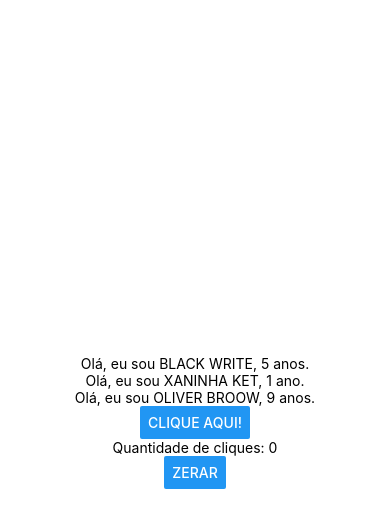
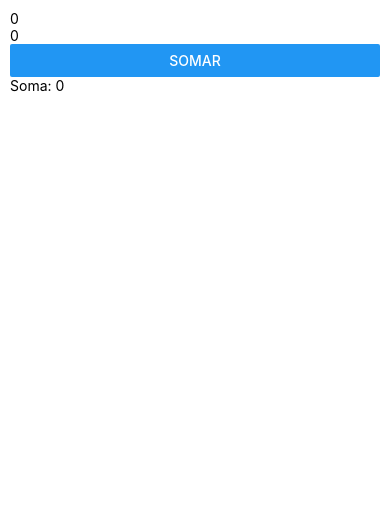
Before and after one commit to Sofia-trindade/Projeto-Movel-ReactNative-, a React Native app: screen / in a window 390 px wide. Shown: the top 528 px of the page. Built offline with nearby package versions, Linux system fonts and the light colour scheme.

Commit message:
implementação de numeros p/ somar e

```diff
--- a/App.js
+++ b/App.js
@@ -1,6 +1,7 @@
 import { useState } from 'react';
 import { StatusBar } from 'expo-status-bar';
 import { StyleSheet, Text, View, Button} from 'react-native';
+import Calculadora from './Calculadora';
 
 const getNomeCompleto = (nome, sobrenome) =>{
   return nome + ' ' + sobrenome ;
@@ -15,7 +16,7 @@ const Cat = ({nome, sobrenome, idade}) => {
   return <Text>Olá, eu sou {getNomeCompleto(nome, sobrenome).toUpperCase()}, {idade} {texto}.</Text>
 }
 
-export default IFAL;
+export default Calculadora;
 
 function IFAL() {
 
--- /dev/null
+++ b/Calculadora.js
@@ -0,0 +1,22 @@
+import { useState } from 'react';
+import {Button, Text, TextInput, View} from 'react-native';
+
+const Calculadora = () => {
+  const [parcela1, setParcela1] = useState(0);
+  const [parcela2, setParcela2] = useState(0);
+  const [soma, setSoma] = useState(0);
+  return (
+    <View style={{padding: 10}}>
+        <TextInput keyboardType='number-pad' defaultValue={parcela1.toString()} onChangeText={(texto) => setParcela1(Number(texto))} />
+        <TextInput keyboardType='number-pad' defaultValue={parcela2.toString()} onChangeText={(texto) => setParcela2 (Number(texto))} />
+
+        <Button title='SOMAR' onPress={() => setSoma (parcela1 + parcela2)}/>
+
+        <Text >
+            Soma: {soma}
+        </Text>
+    </View>
+  );
+};
+
+export default Calculadora;
```
